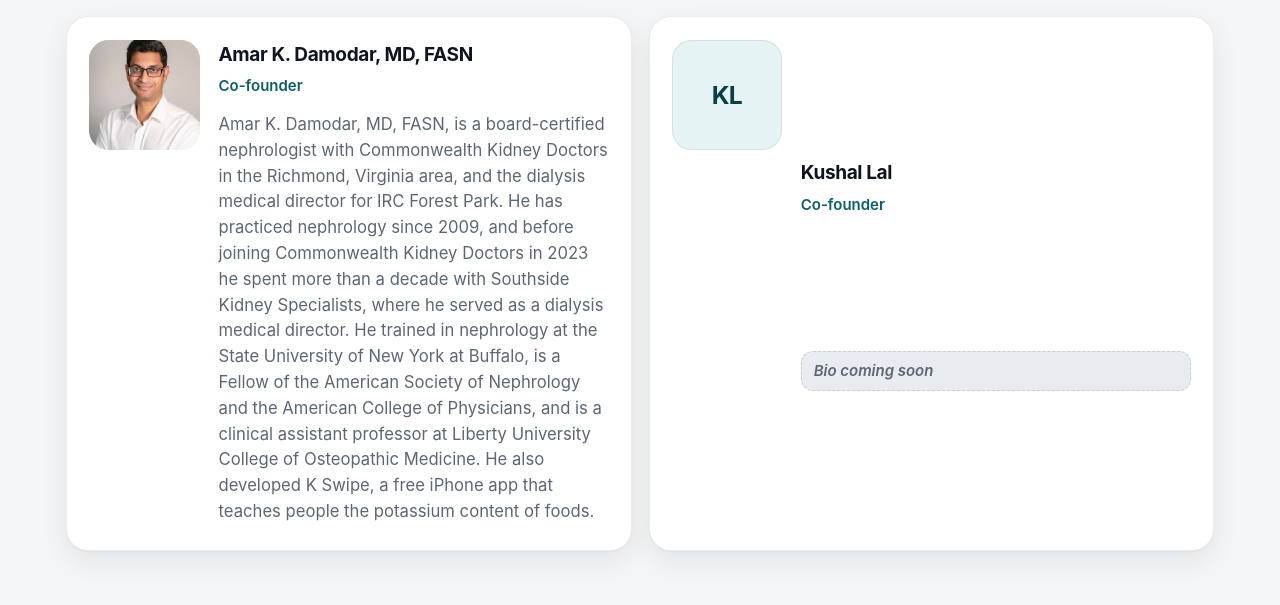
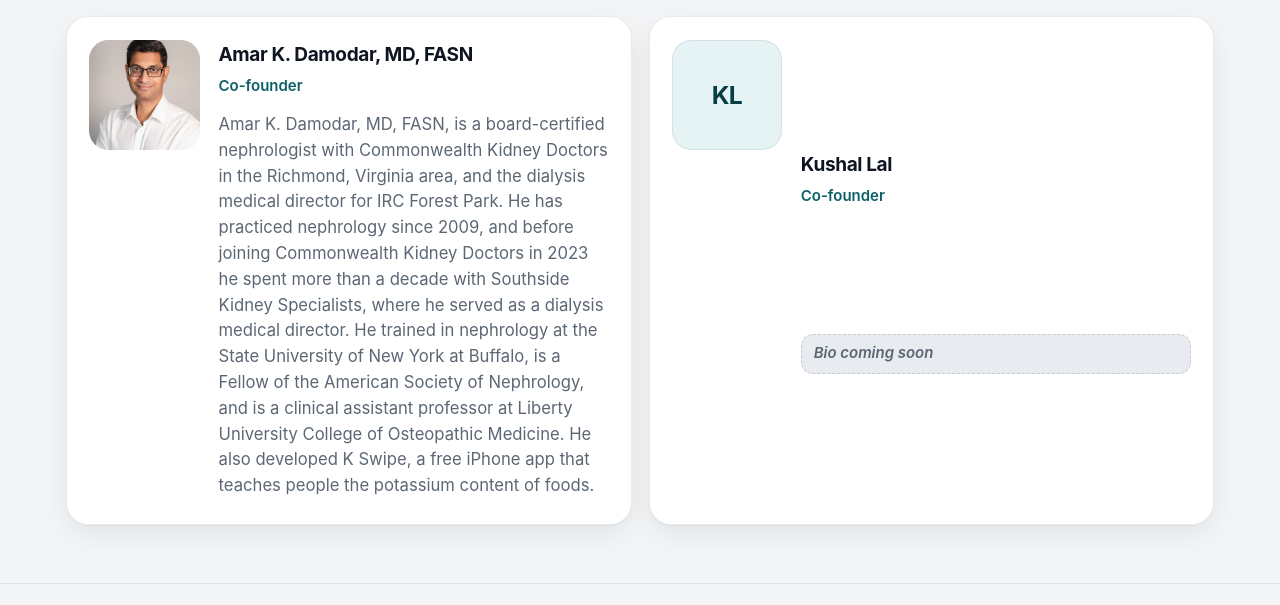
Before and after one commit to amarzon-tech/wellnesstech-site, a plain HTML site: page index.html in a window 1280 px wide. Shown: the part 1211-1816 px from the top of the page. Drawn offline with Linux system fonts and the light colour scheme.

Commit message:
Bio: remove ACP fellowship (FASN only)

```diff
--- a/index.html
+++ b/index.html
@@ -132,7 +132,7 @@
                  alt="Portrait of Amar K. Damodar, MD, FASN">
             <h3>Amar K. Damodar, MD, FASN</h3>
             <p class="founder-role">Co-founder</p>
-            <p class="founder-bio">Amar K. Damodar, MD, FASN, is a board-certified nephrologist with Commonwealth Kidney Doctors in the Richmond, Virginia area, and the dialysis medical director for IRC Forest Park. He has practiced nephrology since 2009, and before joining Commonwealth Kidney Doctors in 2023 he spent more than a decade with Southside Kidney Specialists, where he served as a dialysis medical director. He trained in nephrology at the State University of New York at Buffalo, is a Fellow of the American Society of Nephrology and the American College of Physicians, and is a clinical assistant professor at Liberty University College of Osteopathic Medicine. He also developed K Swipe, a free iPhone app that teaches people the potassium content of foods.</p>
+            <p class="founder-bio">Amar K. Damodar, MD, FASN, is a board-certified nephrologist with Commonwealth Kidney Doctors in the Richmond, Virginia area, and the dialysis medical director for IRC Forest Park. He has practiced nephrology since 2009, and before joining Commonwealth Kidney Doctors in 2023 he spent more than a decade with Southside Kidney Specialists, where he served as a dialysis medical director. He trained in nephrology at the State University of New York at Buffalo, is a Fellow of the American Society of Nephrology, and is a clinical assistant professor at Liberty University College of Osteopathic Medicine. He also developed K Swipe, a free iPhone app that teaches people the potassium content of foods.</p>
           </article>
           <article class="founder-card">
             <div class="founder-avatar" aria-hidden="true">KL</div>
```
